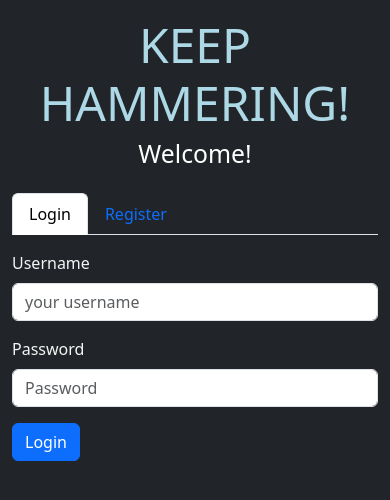
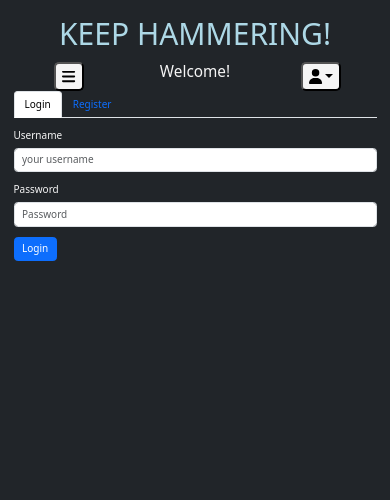
Before and after one commit to decodeimre/KEEP-HAMMERING, a React (Vite) app in the folder frontend/: page / in a window 390 px wide. Shown: the top 500 px of the page. Built offline with nearby package versions, Linux system fonts and the light colour scheme; no server answers.

Commit message:
mobile view adapted

```diff
--- a/frontend/src/components/ExerciseLog.jsx
+++ b/frontend/src/components/ExerciseLog.jsx
@@ -190,11 +190,11 @@ export default function ExerciseLog() {
 
   return (
     <>
-      <Container className="containItMan mt-5">
+      <Container className="containItMan mt-3">
         <Container>
           <Row>
-            <Col>
-              <h2>{state.exerciseDetails.exerciseName}</h2>
+            <Col xs={9}>
+              <h3>{state.exerciseDetails.exerciseName}</h3>
             </Col>
             <Col role="button" onClick={showExerciseInfo} className="text-end">
               <FontAwesomeIcon size="lg" icon={faCircleInfo} />
@@ -211,7 +211,7 @@ export default function ExerciseLog() {
             </Form.Label>
           </Form.Group>
           <Form.Group as={Row} className="mb-3 ">
-            <Col sm="3">
+            <Col xs={3} >
               <Button
                 onClick={decrementWeight}
                 variant="outline-secondary"
@@ -220,7 +220,7 @@ export default function ExerciseLog() {
                 <FontAwesomeIcon icon={faMinus} />
               </Button>
             </Col>
-            <Col sm="6">
+            <Col xs="6">
               <Form.Control
                 onChange={changeWeight}
                 value={state.currentSet.weight}
@@ -230,7 +230,7 @@ export default function ExerciseLog() {
                 step="0.5"
               />
             </Col>
-            <Col sm="3">
+            <Col xs={3}>
               <Button
                 onClick={incrementWeight}
                 variant="outline-secondary"
@@ -247,7 +247,7 @@ export default function ExerciseLog() {
             </Form.Label>
           </Form.Group>
           <Form.Group as={Row} className="mb-3">
-            <Col sm="3">
+            <Col xs={3}>
               <Button
                 variant="outline-secondary"
                 onClick={decrementReps}
@@ -256,7 +256,7 @@ export default function ExerciseLog() {
                 <FontAwesomeIcon icon={faMinus} />
               </Button>
             </Col>
-            <Col sm="6">
+            <Col xs={6}>
               <Form.Control
                 onChange={changeReps}
                 value={state.currentSet.reps}
@@ -266,7 +266,7 @@ export default function ExerciseLog() {
                 step="1"
               />
             </Col>
-            <Col sm="3">
+            <Col xs={3}>
               <Button
                 variant="outline-secondary"
                 onClick={() => incrementReps()}
--- a/frontend/src/components/Header.jsx
+++ b/frontend/src/components/Header.jsx
@@ -1,4 +1,5 @@
 import Dropdown from "react-bootstrap/Dropdown";
+import { Col, Row, Container, Button } from "react-bootstrap";
 import { Link, useLocation, useNavigate } from "react-router-dom";
 import { DateContext } from "./context/dateContext";
 import { UserContext } from "./context/userContext";
@@ -48,7 +49,6 @@ function MenuDropDownLeft() {
 function MenuDropDownRight() {
   const { logout } = useContext(UserContext);
 
-
   return (
     <Dropdown>
       <Dropdown.Toggle as="button" id="dropdown-menu">
@@ -74,51 +74,50 @@ export default function Header() {
 
   return (
     <>
-      <div className="container-fluid bg-dark text-white p-3">
-        <div className="row">
-          <div className="col text-center">
+      <Container>
+        <Row>
+          <Col className="text-center">
             <h1 className="app-logo">KEEP HAMMERING!</h1>
-          </div>
-        </div>
-        <div className="row">
-          <div className="text-center">
+          </Col>
+        </Row>
+        <Row className="text-center">
+          <Col>
+            <MenuDropDownLeft />
+          </Col>
+          <Col className="text-center">
             {isLoggedIn ? (
-              <h2>Welcome, {user?.userName}</h2>
+              <h3>Welcome, {user?.userName}</h3>
             ) : (
-              <h2>Welcome!</h2>
+              <h3>Welcome!</h3>
             )}
-          </div>
-        </div>
+          </Col>
+          <Col>
+            <MenuDropDownRight />
+          </Col>
+        </Row>
         {isLoggedIn && (
-          <div className="row mt-3">
-            <div className="col-2 text-center">
-              <MenuDropDownLeft />
-            </div>
-
-            <div className="col-8 text-center">
+          <Row className="text-center mt-2 mb-3">
+            <Col>
               {location.pathname === "/home" ? (
                 <Link to="/workoutLog">
-                  <button
+                  <Button
                     onClick={() => setCurrentDate(new Date())}
                     className="btn-workout-plus button"
                   >
                     <FontAwesomeIcon icon="plus" />
-                  </button>
+                  </Button>
                 </Link>
               ) : (
                 <Link to="/home">
-                  <button className="btn-home button">
+                  <Button className="btn-home button p-0">
                     <FontAwesomeIcon icon="home" />
-                  </button>
+                  </Button>
                 </Link>
               )}
-            </div>
-            <div className="col-2 text-center">
-              <MenuDropDownRight />
-            </div>
-          </div>
+            </Col>
+          </Row>
         )}
-      </div>
+      </Container>
     </>
   );
 }
--- a/frontend/src/components/context/userContext.jsx
+++ b/frontend/src/components/context/userContext.jsx
@@ -1,6 +1,6 @@
 
 import { createContext, useEffect, useState } from "react";
-import { useNavigate, useLocation } from "react-router-dom";
+import { useNavigate } from "react-router-dom";
 
 export const UserContext = createContext();
 
--- a/frontend/src/styles/App.css
+++ b/frontend/src/styles/App.css
@@ -2,10 +2,12 @@ html,
 body {
   height: 100%;
   margin: 0;
+  padding: .3rem;
   background-color: #212529;
   color: whitesmoke;
   max-width: 1500px;
   margin: auto;
+  font-size: 10px;
 }
 
 /*LOGIN REGISTER*/
@@ -20,7 +22,8 @@ body {
 .app-logo {
   color: lightblue;
   font-size: 3rem;
-}
+  margin: 1rem
+  }
 
 /*DropDown Menu*/
 
@@ -42,12 +45,14 @@ body {
 .btn-workout-plus,
 .btn-home {
   color: whitesmoke;
-  width: 4rem;
+  width: 3rem;
+  height: 3rem;
   font-size: 1.5rem;
   background: none;
-  border: 3px solid whitesmoke;
-  border-radius: 3rem;
-  text-align: center;
+  border: 2px solid whitesmoke;
+  border-radius: 1.3rem;
+ text-align: center;
+  cursor: pointer;
 }
 
 
@@ -133,7 +138,7 @@ body {
 
 .empty-workout-log {
   width: 100%;
-  height: 50vh;
+  height: 20vh;
 }
 
 .workout-plus {
@@ -151,6 +156,7 @@ body {
 .target-muscle-item {
   background-color: #343a40;
   color: whitesmoke;
+  padding-left: 2rem;
 }
 
 
```
